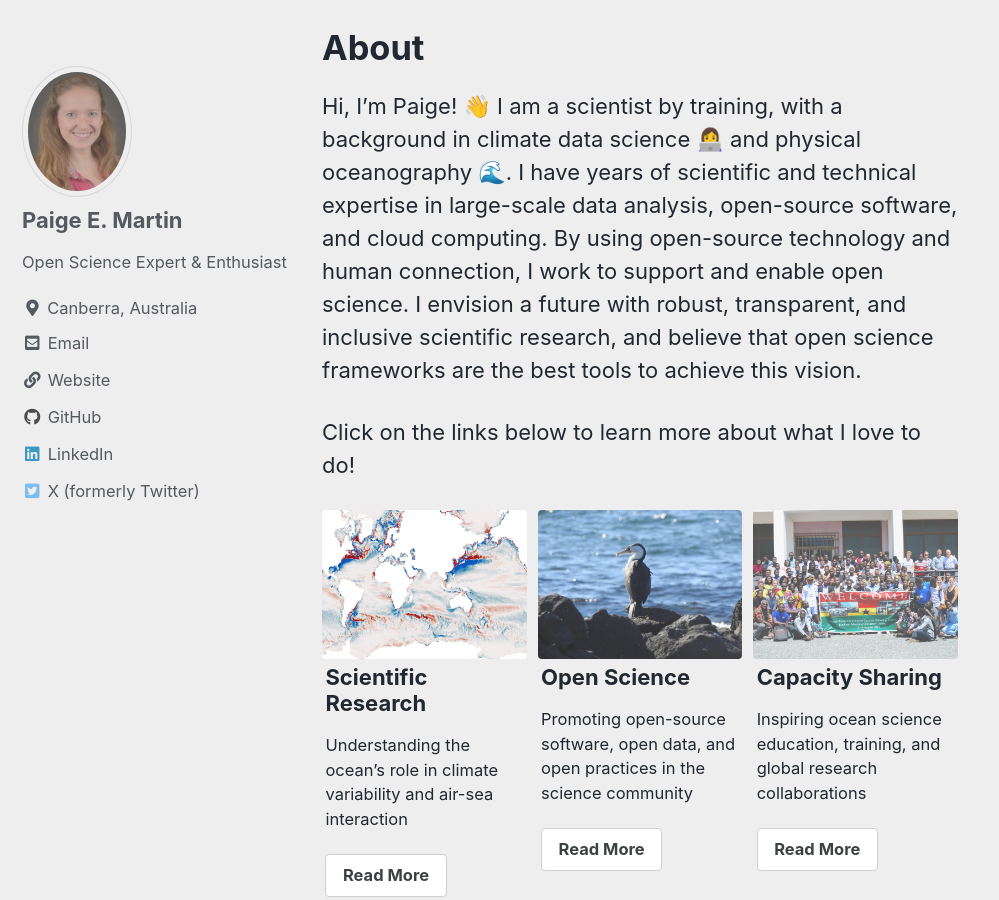
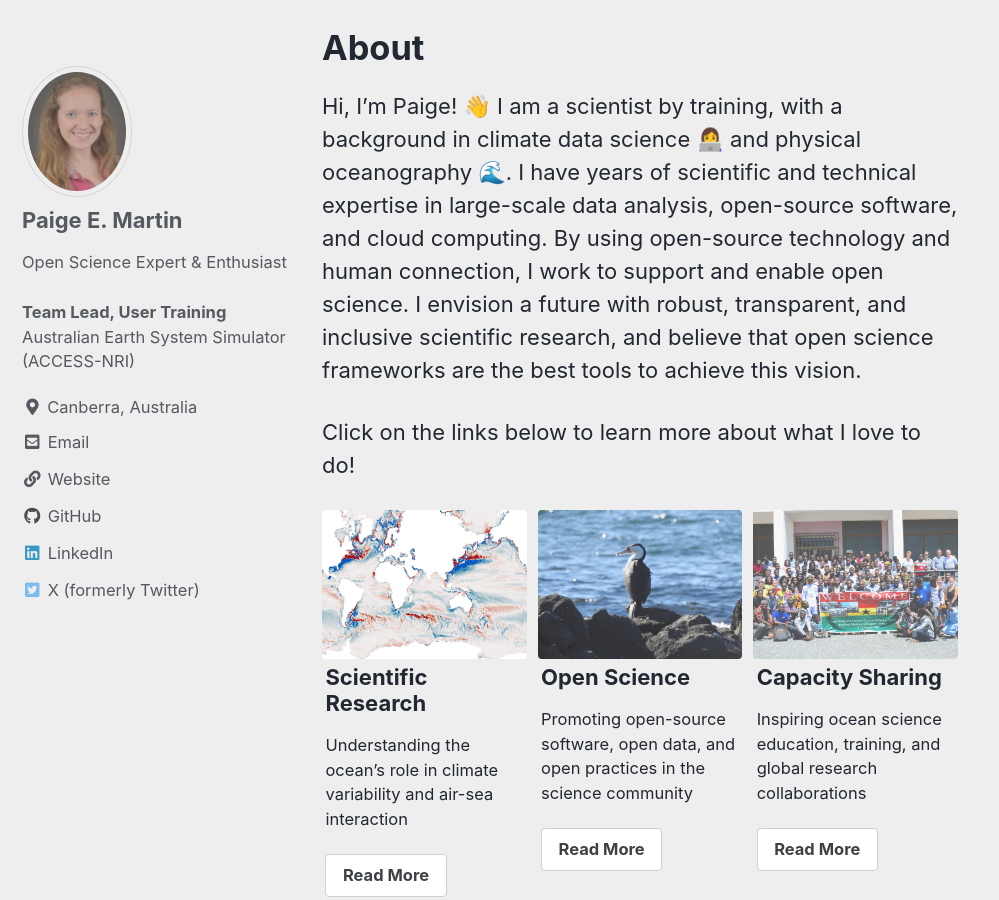
Before and after one commit to wanbint/wb, a Jekyll site: the page built from _pages/index.md, in a window 1280 px wide and 900 px high, scrolled down 432 px. Shown: the whole window, without its empty margins (0-999 px from the left). Built offline with Jekyll 4.4.1, drawn with Linux system fonts in a browser that asks for light colours; cached includes are drawn as plain includes; the list of posts is cut into pages by our own code.

Commit message:
Update _config.yml

```diff
--- a/_config.yml
+++ b/_config.yml
@@ -106,7 +106,9 @@ analytics:
 author:
   name             : "Paige E. Martin"
   avatar           : "/assets/paige_photo.png" # path of avatar image, e.g. "/assets/images/bio-photo.jpg"
-  bio              : "Open Science Expert & Enthusiast"
+  bio              : "Open Science Expert & Enthusiast <br><br>
+                      **Team Lead, User Training** <br>
+                      Australian Earth System Simulator (ACCESS-NRI)"
   location         : "Canberra, Australia"
   email            :
   links:
```
